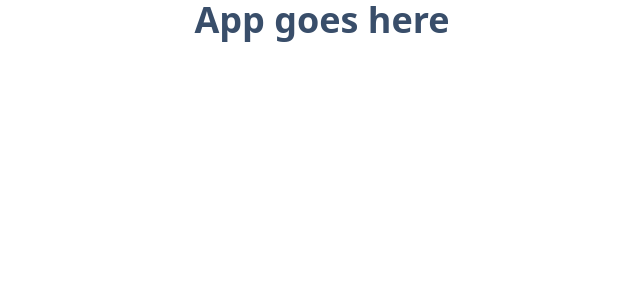
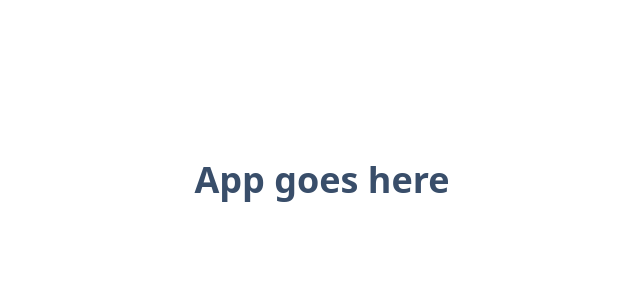
Before and after one commit to Hcmwebs/workit-landing-page, a React (Vite) app: page / in a window 1280 px wide. Shown: the top 300 px of the page, without its empty margins (318-958 px from the left). Built offline with nearby package versions, Linux system fonts and the light colour scheme.

Commit message:
set up the main app wrapper

```diff
--- a/src/App.jsx
+++ b/src/App.jsx
@@ -2,7 +2,7 @@ import React from 'react';
 
 const App = () => {
 	return (
-		<div className='mx-auto'>
+		<div className='mx-auto w-full max-w-1440 py-4 md:py-10 lg:py-40'>
 			<h1 className='text-4xl font-bold text-center'>App goes here</h1>
 		</div>
 	);
```
